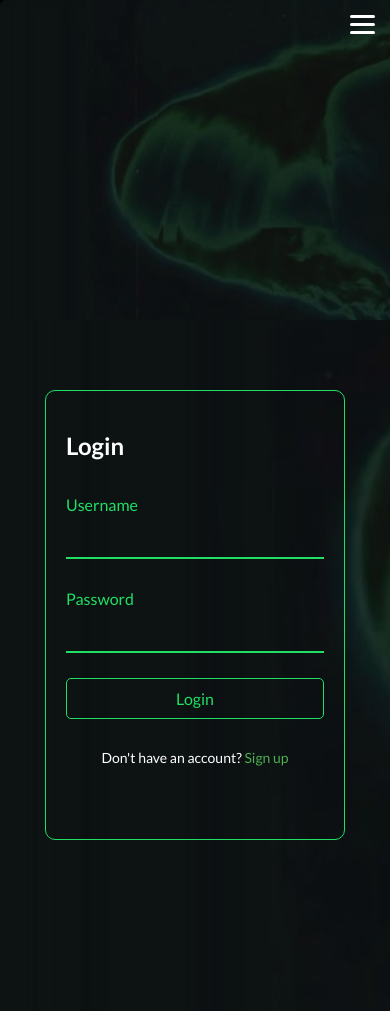
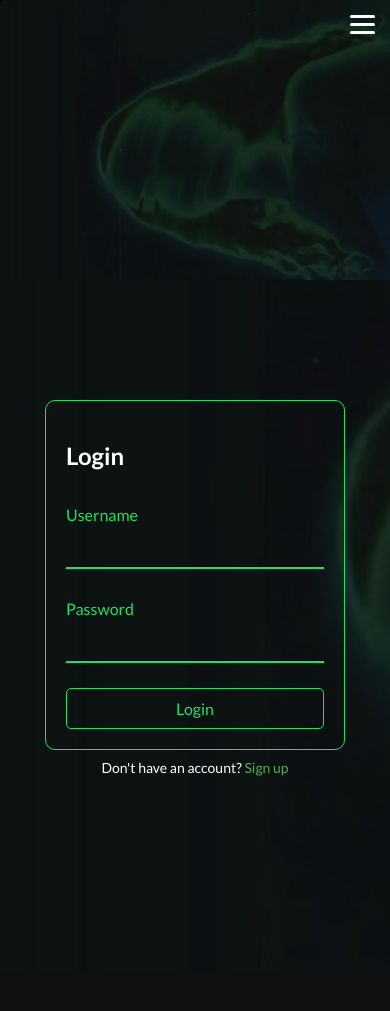
Before and after one commit to Spotify-Soulmate-Team/Spotify-Soulmate, a PHP site: page /login.html in a window 390 px wide. After the commit the page ends 776 px from the top, so only its background shows below. Run offline with PHP 8.4, Linux system fonts and the light colour scheme; some web fonts are replaced.

Commit message:
login done

```diff
--- a/css/login.css
+++ b/css/login.css
@@ -105,9 +105,10 @@ section{
 		padding-bottom: 100px;
 	}
 	.main-header{
-		height: 320px;
+		height: 280px;
 	}
 	.container{
 		width: 300px;
+		height: 350px;
 	}
 }
```
